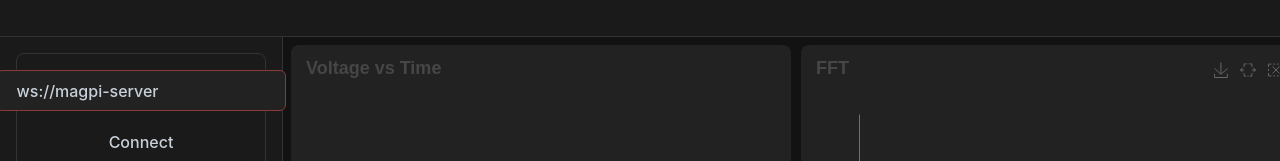
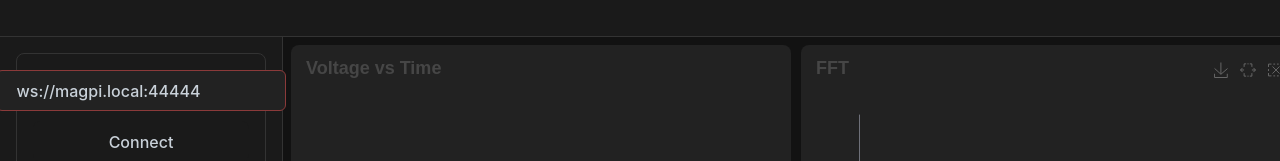
Before and after one commit to mbocsi/magmattic_frontend, a React (Vite) app: page / in a window 1280 px wide. Shown: the part 121-282 px from the top of the page. Built offline with nearby package versions, Linux system fonts and the light colour scheme; no server answers.

Commit message:
Updated addresses to use mDNS names

```diff
--- a/src/App.tsx
+++ b/src/App.tsx
@@ -47,7 +47,7 @@ const App = () => {
 	}, [voltageChart]);
 
 	useEffect(() => {
-		connectWebsocket("ws://magpi-server");
+		connectWebsocket("ws://magpi.local:44444");
 
 		return () => {
 			ws.current?.close();
@@ -214,7 +214,7 @@ const App = () => {
 							}
 							name="address"
 							placeholder="ws://0.0.0.0:44444"
-							defaultValue="ws://magpi-server"
+							defaultValue="ws://magpi.local:44444"
 						/>
 						<button type="submit" className="btn-primary">
 							Connect
```
